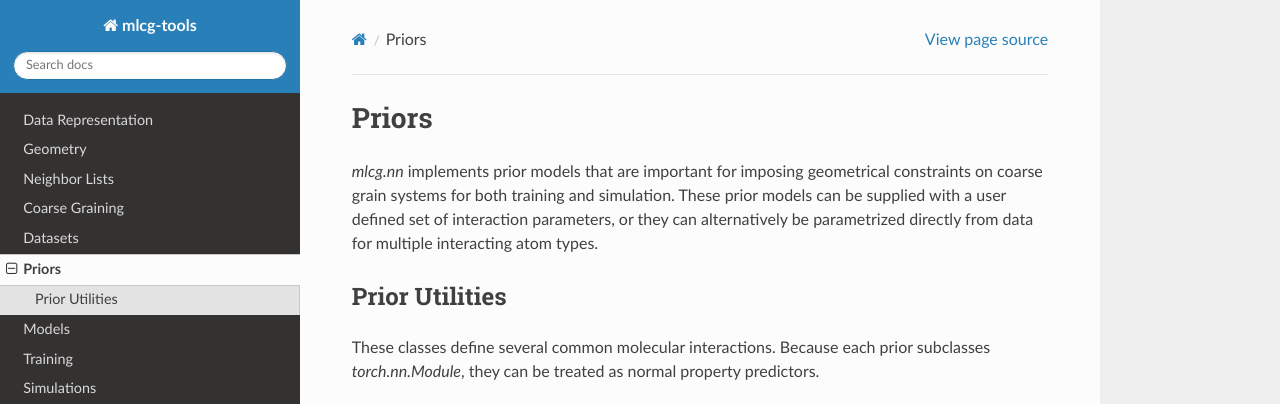
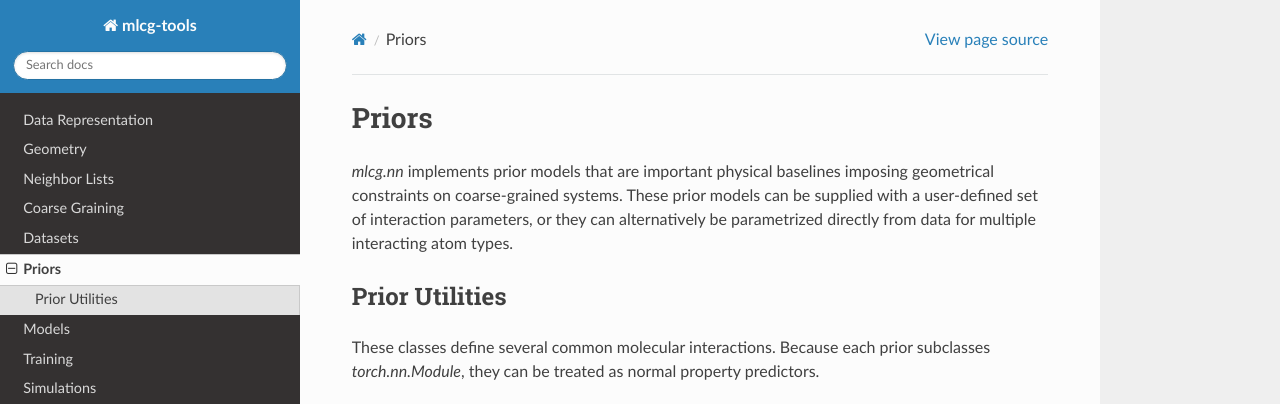
Before and after one commit to danielpastor97/mlcg, a Sphinx documentation site: the page built from docs/source/priors.rst, in a window 1280 px wide and 945 px high, cut to the strip 0-404 px from the top of the window. Built offline with Sphinx 7.4.7 and the Read the Docs theme 2.0.0, drawn with Linux system fonts in a browser that asks for light colours; pages that are not in the unit, such as notebooks, are missing from menus.

Commit message:
prior doc update
Co-authored-by: felixmusil <felix.musil@epfl.ch>

```diff
--- a/docs/source/priors.rst
+++ b/docs/source/priors.rst
@@ -1,7 +1,7 @@
 Priors
 ======
 
-`mlcg.nn` implements prior models that are important for imposing geometrical constraints on coarse grain systems for both training and simulation. These prior models can be supplied with a user defined set of interaction parameters, or they can alternatively be parametrized directly from data for multiple interacting atom types.
+`mlcg.nn` implements prior models that are important physical baselines imposing geometrical constraints on coarse-grained systems. These prior models can be supplied with a user-defined set of interaction parameters, or they can alternatively be parametrized directly from data for multiple interacting atom types.
 
 Prior Utilities
 ----------------
```
